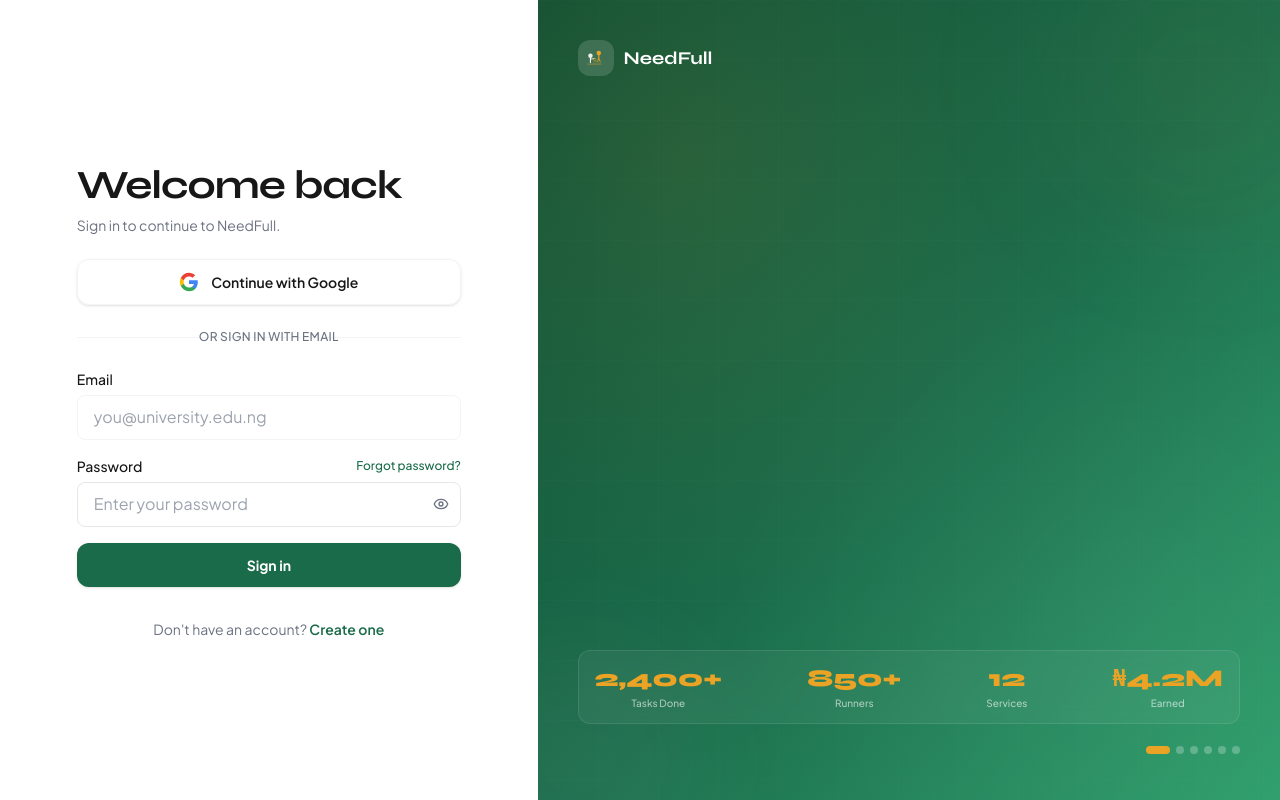
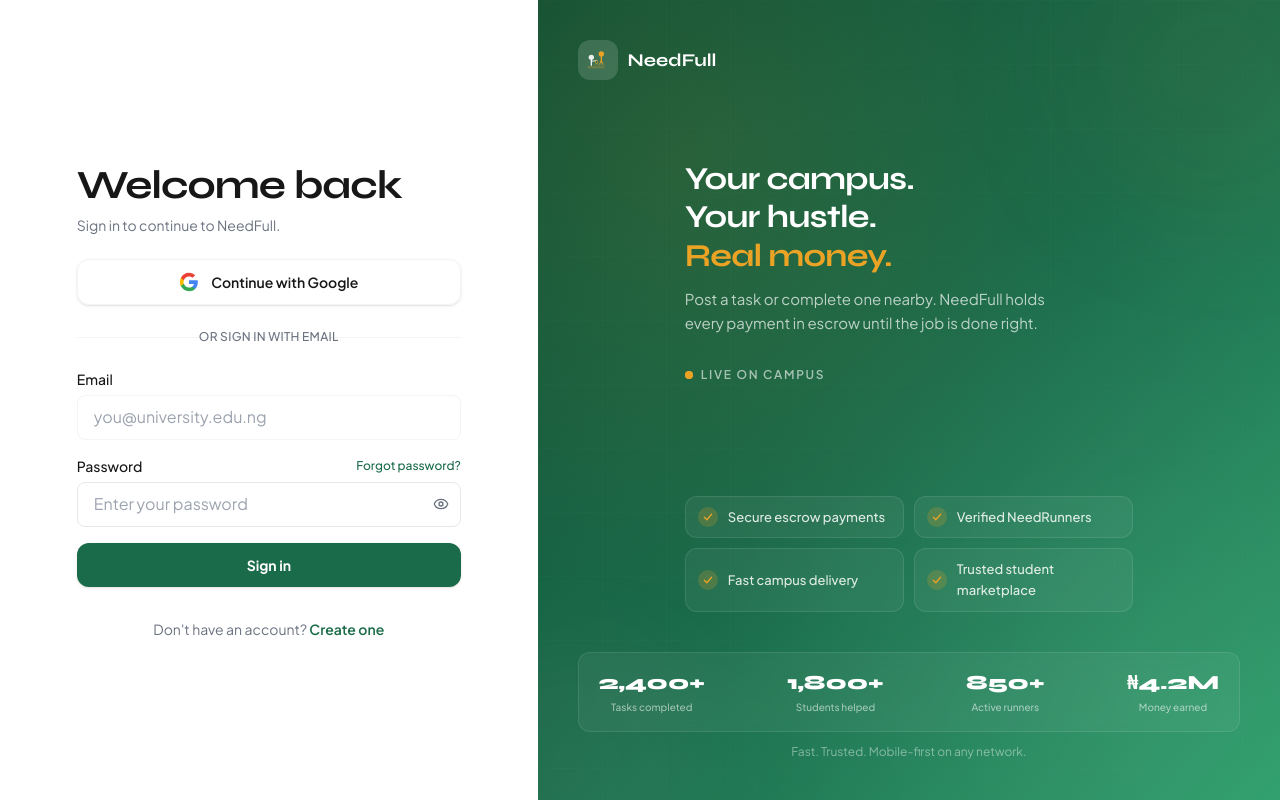
Before and after one commit to Justfaradays1/NeedFull, a Next.js app in the folder needfull-frontend/: page /login in a window 1280 px wide. Built offline with nearby package versions, Linux system fonts and the light colour scheme.

Commit message:
fix: auth UX - no-FOUC theme bootstrap, calm showcase panel, theme-safe auth pages

```diff
--- a/needfull-frontend/src/app/(auth)/reset-password/page.tsx
+++ b/needfull-frontend/src/app/(auth)/reset-password/page.tsx
@@ -199,7 +199,10 @@ function ResetPasswordForm() {
 
 export default function ResetPasswordPage() {
   return (
-    <div className="auth-page flex min-h-screen flex-col bg-white">
+    <div
+      className="auth-page flex min-h-screen flex-col"
+      style={{ backgroundColor: "var(--color-background, #ffffff)" }}
+    >
       <div className="border-b border-gray-200 px-4 py-6 sm:px-6">
         <Link
           href="/"
--- a/needfull-frontend/src/components/auth/AuthBranding.tsx
+++ b/needfull-frontend/src/components/auth/AuthBranding.tsx
@@ -1,206 +1,75 @@
 "use client";
 
-import { useState, useEffect, useRef, useCallback } from "react";
+import { useState, useEffect, useRef } from "react";
 
-interface MicroCard {
-  text: string;
-  delay: string;
-}
+// WHAT: Supporting marketing panel for auth pages (right side, desktop only)
+// WHY: Reinforces the NeedFull story without competing with the login form.
+//      Deliberately calm: one gentle crossfade, restrained color, and text
+//      that reads in BOTH themes (fixed brand gradient + white text)
 
-interface TaskScenario {
-  category: string;
-  title: string;
-  reward: string;
-  location: string;
-  due: string;
-  runnerInitials: string;
-  runnerName: string;
-  runnerRating: string;
-  color: string;
-  badgeBg: string;
-  microCards: MicroCard[];
-}
+const previews = [
+  { tag: "Laundry", note: "Temi F. just earned ₦1,500", emoji: "🧺" },
+  { tag: "Printing", note: "50 pages of notes done in 40 min", emoji: "🖨️" },
+  { tag: "Food Delivery", note: "Jollof run delivered at Aroma Cafe", emoji: "🍲" },
+  { tag: "Tech Help", note: "Laptop setup finished before class", emoji: "💻" },
+  { tag: "Cleaning", note: "Hostel clean-up rated 4.9★", emoji: "🧹" },
+] as const;
 
-const scenarios: TaskScenario[] = [
-  {
-    category: "Laundry",
-    title: "Wash and iron 5 clothes before 6pm",
-    reward: "₦1,500",
-    location: "Female Hostel Block B",
-    due: "Due in 2 hours",
-    runnerInitials: "TF",
-    runnerName: "Temi F.",
-    runnerRating: "4.9",
-    color: "from-amber-500 to-amber-400",
-    badgeBg: "bg-brand-light text-brand",
-    microCards: [
-      { text: "Just earned ₦1,350", delay: "0.5s" },
-      { text: "★ 4.9 · 32 reviews", delay: "1.2s" },
-      { text: "2 students applied", delay: "2.0s" },
-      { text: "27 Active Tasks Nearby", delay: "0.8s" },
-    ],
-  },
-  {
-    category: "Food Delivery",
-    title: "Pick up Jollof Rice from Aroma Cafe",
-    reward: "₦800",
-    location: "Aroma Cafe → Science Faculty",
-    due: "Due in 45 min",
-    runnerInitials: "KO",
-    runnerName: "Kola O.",
-    runnerRating: "4.7",
-    color: "from-orange-500 to-orange-400",
-    badgeBg: "bg-orange-100 text-orange-700",
-    microCards: [
-      { text: "Task completed ✓", delay: "0.3s" },
-      { text: "New Job Posted", delay: "1.5s" },
-      { text: "★★★★★ New review", delay: "1.0s" },
-      { text: "12 delivery tasks open", delay: "2.2s" },
-    ],
-  },
-  {
-    category: "Printing",
-    title: "Print 50 pages of lecture notes",
-    reward: "₦500",
-    location: "Library Printing Room",
-    due: "Due by tomorrow 9am",
-    runnerInitials: "AM",
-    runnerName: "Amina M.",
-    runnerRating: "4.8",
-    color: "from-blue-500 to-blue-400",
-    badgeBg: "bg-blue-100 text-blue-700",
-    microCards: [
-      { text: "Just earned ₦450", delay: "0.7s" },
-      { text: "✓ Verified Runner", delay: "1.8s" },
-      { text: "8 printing tasks nearby", delay: "0.5s" },
-      { text: "65 tasks completed", delay: "2.5s" },
-    ],
-  },
-  {
-    category: "Shopping",
-    title: "Buy groceries from Campus Market",
-    reward: "₦2,000",
-    location: "Campus Market → Block C",
-    due: "Due in 3 hours",
-    runnerInitials: "CJ",
-    runnerName: "Chidi J.",
-    runnerRating: "5.0",
-    color: "from-green-500 to-green-400",
-    badgeBg: "bg-green-100 text-green-700",
-    microCards: [
-      { text: "Just earned ₦1,800", delay: "0.4s" },
-      { text: "★ 5.0 · 48 reviews", delay: "1.1s" },
-      { text: "3 runners available", delay: "0.9s" },
-      { text: "New Job Posted", delay: "2.0s" },
-    ],
-  },
-  {
-    category: "Academic",
-    title: "Proofread my 300-level essay",
-    reward: "₦1,200",
-    location: "Arts & Humanities Block",
-    due: "Due in 5 hours",
-    runnerInitials: "SE",
-    runnerName: "Sade E.",
-    runnerRating: "4.6",
-    color: "from-purple-500 to-purple-400",
-    badgeBg: "bg-purple-100 text-purple-700",
-    microCards: [
-      { text: "Just earned ₦1,080", delay: "1.3s" },
-      { text: "Task completed ✓", delay: "0.6s" },
-      { text: "42 students helped", delay: "1.7s" },
-      { text: "★★★★★ New review", delay: "0.3s" },
-    ],
-  },
-  {
-    category: "Transport",
-    title: "Drive me to the park this evening",
-    reward: "₦1,000",
-    location: "Main Gate → City Park",
-    due: "Due at 6pm",
-    runnerInitials: "IB",
-    runnerName: "Ibrahim B.",
-    runnerRating: "4.8",
-    color: "from-cyan-500 to-cyan-400",
-    badgeBg: "bg-cyan-100 text-cyan-700",
-    microCards: [
-      { text: "✓ Verified Runner", delay: "0.9s" },
-      { text: "Just earned ₦900", delay: "1.4s" },
-      { text: "5 transport requests", delay: "0.7s" },
-      { text: "⭐ 4.8 · 56 reviews", delay: "2.1s" },
-    ],
-  },
-];
+const highlights = [
+  "Secure escrow payments",
+  "Verified NeedRunners",
+  "Fast campus delivery",
+  "Trusted student marketplace",
+] as const;
 
-const marketingMessages = [
-  "Turn your free time into income.",
-  "Your campus. Your marketplace.",
-  "Help others. Earn more.",
-  "Every task is an opportunity.",
-  "You're never alone on campus.",
-];
+const stats = [
+  { value: "2,400+", label: "Tasks completed" },
+  { value: "1,800+", label: "Students helped" },
+  { value: "850+", label: "Active runners" },
+  { value: "₦4.2M", label: "Money earned" },
+] as const;
 
 export function AuthBranding() {
-  const [current, setCurrent] = useState(0);
-  const [msgIndex, setMsgIndex] = useState(0);
-  const [isPaused, setIsPaused] = useState(false);
-  const intervalRef = useRef<ReturnType<typeof setInterval> | null>(null);
-  const msgIntervalRef = useRef<ReturnType<typeof setInterval> | null>(null);
+  const [index, setIndex] = useState(0);
 
-  const scenario = scenarios[current];
-
-  const startRotation = useCallback(() => {
-    if (intervalRef.current) clearInterval(intervalRef.current);
-    intervalRef.current = setInterval(() => {
-      setCurrent((prev) => (prev + 1) % scenarios.length);
-    }, 7000);
+  useEffect(() => {
+    const id = setInterval(() => {
+      setIndex((prev) => (prev + 1) % previews.length);
+    }, 6000);
+    return () => clearInterval(id);
   }, []);
 
-  useEffect(() => {
-    if (!isPaused) startRotation();
-    else if (intervalRef.current) clearInterval(intervalRef.current);
-    return () => {
-      if (intervalRef.current) clearInterval(intervalRef.current);
-    };
-  }, [isPaused, startRotation]);
-
-  // Marketing messages rotate independently
-  useEffect(() => {
-    msgIntervalRef.current = setInterval(() => {
-      setMsgIndex((prev) => (prev + 1) % marketingMessages.length);
-    }, 5000);
-    return () => {
-      if (msgIntervalRef.current) clearInterval(msgIntervalRef.current);
-    };
-  }, []);
+  const preview = previews[index];
 
   return (
     <div
       className="relative flex h-full w-full flex-col overflow-hidden"
-      onMouseEnter={() => setIsPaused(true)}
-      onMouseLeave={() => setIsPaused(false)}
+      aria-hidden="true"
     >
-      {/* Deep background */}
+      {/* Deep brand background (identical in light & dark) */}
       <div className="absolute inset-0 bg-gradient-to-br from-brand-dark via-brand to-brand-mid" />
       <div className="pointer-events-none absolute inset-0 bg-[radial-gradient(ellipse_at_20%_20%,rgba(234,163,37,0.10)_0%,transparent_50%)]" />
-      <div className="pointer-events-none absolute inset-0 bg-[radial-gradient(ellipse_at_80%_80%,rgba(255,255,255,0.04)_0%,transparent_50%)]" />
-      {/* Faint grid pattern */}
+      <div className="pointer-events-none absolute inset-0 bg-[radial-gradient(ellipse_at_80%_85%,rgba(255,255,255,0.05)_0%,transparent_50%)]" />
       <div
         className="pointer-events-none absolute inset-0 opacity-[0.04]"
         style={{
-          backgroundImage: `linear-gradient(rgba(255,255,255,0.3) 1px, transparent 1px), linear-gradient(90deg, rgba(255,255,255,0.3) 1px, transparent 1px)`,
-          backgroundSize: "60px 60px",
+          backgroundImage:
+            "linear-gradient(rgba(255,255,255,0.3) 1px, transparent 1px), linear-gradient(90deg, rgba(255,255,255,0.3) 1px, transparent 1px)",
+          backgroundSize: "64px 64px",
         }}
       />
-      {/* Abstract shape top-right */}
-      <div className="pointer-events-none absolute -right-20 -top-20 h-80 w-80 rounded-full bg-gold/5 blur-3xl" />
-      <div className="pointer-events-none absolute -bottom-20 -left-20 h-60 w-60 rounded-full bg-white/5 blur-3xl" />
+      <div className="pointer-events-none absolute -right-24 -top-24 h-80 w-80 rounded-full bg-gold/5 blur-3xl" />
+      <div className="pointer-events-none absolute -bottom-24 -left-24 h-64 w-64 rounded-full bg-white/5 blur-3xl" />
 
-      {/* Top: logo */}
+      {/* ─── Logo ─── */}
       <div className="relative z-10 shrink-0 p-8 lg:p-10">
-        <a href="/" className="inline-flex items-center gap-2.5" aria-label="NeedFull home">
-          <div className="flex h-9 w-9 items-center justify-center rounded-xl bg-white/15 text-gold backdrop-blur-sm">
-            <svg viewBox="0 3 36 30" fill="none" className="h-5 w-5">
+        <a
+          href="/"
+          className="inline-flex items-center gap-2.5"
+          aria-label="NeedFull home"
+        >
+          <div className="flex h-10 w-10 items-center justify-center rounded-xl bg-white/15 text-gold backdrop-blur-sm">
+            <svg viewBox="0 3 36 30" fill="none" className="h-6 w-6">
               <rect x="12" y="24" width="16" height="2.5" rx="1.25" fill="currentColor" opacity="0.18" />
               <rect x="2" y="27.5" width="26" height="3" rx="1.5" fill="currentColor" opacity="0.28" />
               <circle cx="23" cy="9" r="4" fill="currentColor" />
@@ -214,134 +83,107 @@ export function AuthBranding() {
               <circle cx="16" cy="21" r="1.5" fill="#1A6B4A" />
             </svg>
           </div>
-          <span className="font-display text-lg font-bold text-white">NeedFull</span>
+          <span className="font-display text-lg font-bold text-white">
+            NeedFull
+          </span>
         </a>
       </div>
 
-      {/* Center: hero card area */}
+      {/* ─── Showcase ─── */}
       <div className="relative z-10 flex flex-1 items-center justify-center px-8 lg:px-12">
-        <div className="flex w-full max-w-sm flex-col items-center gap-3">
-          {/* Micro-cards row 1 (top 2) */}
-          <div className="flex w-full flex-wrap items-center justify-center gap-2">
-            {scenario.microCards.slice(0, 2).map((card, i) => (
-              <div
-                key={i}
-                className="animate-fade-slide-up rounded-xl border border-white/20 bg-white/95 px-3.5 py-2 shadow-lg"
-                style={{
-                  animationDelay: card.delay,
-                  animationDuration: "0.4s",
-                }}
-              >
-                <p className="whitespace-nowrap text-xs font-semibold text-gray-900">{card.text}</p>
-              </div>
-            ))}
+        <div className="flex w-full max-w-md flex-col gap-6">
+          {/* Headline + value proposition */}
+          <div>
+            <h2 className="font-display text-[32px] font-extrabold leading-[1.1] tracking-tight text-white lg:text-4xl">
+              Your campus.
+              <br />
+              Your hustle.
+              <br />
+              <span className="text-gold">Real money.</span>
+            </h2>
+            <p className="mt-3 max-w-sm text-[15px] leading-relaxed text-white/70">
+              Post a task or complete one nearby. NeedFull holds every payment in
+              escrow until the job is done right.
+            </p>
           </div>
 
-          {/* Hero task card */}
+          {/* Live task preview — single gentle crossfade */}
+          <div>
+            <div className="mb-2.5 inline-flex items-center gap-2 text-xs font-semibold uppercase tracking-[0.14em] text-white/60">
+              <span className="relative flex h-2 w-2">
+                <span className="absolute inline-flex h-full w-full animate-ping rounded-full bg-gold opacity-60" />
+                <span className="relative inline-flex h-2 w-2 rounded-full bg-gold" />
+              </span>
+              Live on campus
+            </div>
             <div
-            key={current}
-            className="w-full animate-scale-in rounded-2xl p-6 shadow-2xl lg:p-8"
-            style={{
-              animationDuration: "0.5s",
-              backgroundColor: "var(--color-card-bg, #ffffff)",
-            }}
+              key={index}
+              className="animate-fade-in rounded-2xl border border-white/15 bg-white/10 p-4 backdrop-blur-sm"
+              style={{ animationDuration: "0.5s" }}
             >
-            <div className="flex items-center justify-between">
-              <span className={`rounded-full px-3 py-1 text-xs font-semibold ${scenario.badgeBg}`}>
-                {scenario.category}
-              </span>
-              <span className="font-display text-2xl font-extrabold text-gold">{scenario.reward}</span>
+              <div className="flex items-center gap-3.5">
+                <div className="flex h-11 w-11 shrink-0 items-center justify-center rounded-xl bg-white/10 text-lg">
+                  {preview.emoji}
                 </div>
-            <h3 className="mt-4 font-display text-lg font-bold" style={{ color: "var(--color-foreground, #171717)" }}>
-              {scenario.title}
-            </h3>
-            <div className="mt-2 flex items-center gap-1.5 text-sm" style={{ color: "var(--color-muted, #6b7280)" }}>
-              <svg className="h-4 w-4 shrink-0" fill="none" viewBox="0 0 24 24" stroke="currentColor" strokeWidth={1.5}>
-                <path strokeLinecap="round" strokeLinejoin="round" d="M15 10.5a3 3 0 11-6 0 3 3 0 016 0z" />
-                <path strokeLinecap="round" strokeLinejoin="round" d="M19.5 10.5c0 7.142-7.5 11.25-7.5 11.25S4.5 17.642 4.5 10.5a7.5 7.5 0 1115 0z" />
-              </svg>
-              {scenario.location}
-            </div>
-            <div className="mt-1 flex items-center gap-1.5 text-sm text-amber-600">
-              <svg className="h-4 w-4 shrink-0" fill="none" viewBox="0 0 24 24" stroke="currentColor" strokeWidth={1.5}>
-                <path strokeLinecap="round" strokeLinejoin="round" d="M12 6v6h4.5m4.5 0a9 9 0 11-18 0 9 9 0 0118 0z" />
-              </svg>
-              {scenario.due}
-            </div>
-            <div className="mt-6 flex items-center gap-3 pt-4" style={{ borderTop: "1px solid var(--color-card-border, #e5e7eb)" }}>
-              <div className="flex h-10 w-10 items-center justify-center rounded-full bg-brand text-xs font-bold text-on-brand">
-                {scenario.runnerInitials}
-              </div>
-              <div className="flex-1">
-                <p className="text-sm font-semibold" style={{ color: "var(--color-foreground, #171717)" }}>{scenario.runnerName}</p>
-                <p className="flex items-center gap-1 text-xs" style={{ color: "var(--color-muted, #6b7280)" }}>
-                  <span className="text-gold">&#9733;</span> {scenario.runnerRating}
+                <div className="min-w-0 flex-1">
+                  <p className="text-[15px] font-bold text-white">
+                    {preview.tag}
+                  </p>
+                  <p className="truncate text-[13px] text-white/60">
+                    {preview.note}
                   </p>
                 </div>
-              <a href="/register" className="rounded-full bg-gold px-5 py-2 text-xs font-bold text-white shadow-sm transition-all hover:brightness-105 active:scale-[0.97]">
-                Apply &rarr;
-              </a>
+                <span className="shrink-0 rounded-full bg-gold px-2.5 py-1 text-[10px] font-bold text-white">
+                  Live
+                </span>
+              </div>
+            </div>
           </div>
 
-            {/* Micro-cards row 2 (bottom 2) */}
-            <div className="flex w-full flex-wrap items-center justify-center gap-2">
-              {scenario.microCards.slice(2).map((card, i) => (
+          {/* Platform highlights */}
+          <div className="grid grid-cols-2 gap-2.5">
+            {highlights.map((h) => (
               <div
-                key={i}
-                className="animate-fade-slide-up rounded-xl border border-white/20 bg-white/95 px-3.5 py-2 shadow-lg"
-                style={{
-                  animationDelay: card.delay,
-                  animationDuration: "0.4s",
-                }}
+                key={h}
+                className="flex items-center gap-2.5 rounded-xl border border-white/10 bg-white/5 px-3 py-2.5"
               >
-                <p className="whitespace-nowrap text-xs font-semibold text-gray-900">{card.text}</p>
+                <span className="flex h-5 w-5 shrink-0 items-center justify-center rounded-full bg-gold/20 text-gold">
+                  <svg viewBox="0 0 20 20" fill="none" className="h-3 w-3">
+                    <path
+                      d="M4 10.5l4 4 8-9"
+                      stroke="currentColor"
+                      strokeWidth="2.2"
+                      strokeLinecap="round"
+                      strokeLinejoin="round"
+                    />
+                  </svg>
+                </span>
+                <span className="text-[13px] font-medium text-white/85">
+                  {h}
+                </span>
               </div>
             ))}
           </div>
         </div>
       </div>
-      </div>
 
-      {/* Bottom: metrics + marketing message */}
-      <div className="relative z-10 shrink-0 space-y-4 px-8 pb-8 lg:px-10 lg:pb-10">
-        {/* Metrics bar */}
-        <div className="flex items-center justify-between gap-3 rounded-xl border border-white/10 bg-white/5 px-4 py-3 backdrop-blur-sm">
-          {[
-            { value: "2,400+", label: "Tasks Done" },
-            { value: "850+", label: "Runners" },
-            { value: "12", label: "Services" },
-            { value: "₦4.2M", label: "Earned" },
-          ].map((m) => (
-            <div key={m.label} className="text-center">
-              <p className="font-display text-xl font-extrabold text-gold lg:text-2xl">{m.value}</p>
-              <p className="text-[10px] font-medium text-white/60">{m.label}</p>
+      {/* ─── Stats (understated) ─── */}
+      <div className="relative z-10 shrink-0 px-8 pb-8 lg:px-10 lg:pb-10">
+        <div className="flex items-center justify-between gap-3 rounded-xl border border-white/10 bg-white/5 px-5 py-4 backdrop-blur-sm">
+          {stats.map((s) => (
+            <div key={s.label} className="text-center">
+              <p className="font-display text-lg font-extrabold text-white lg:text-xl">
+                {s.value}
+              </p>
+              <p className="mt-0.5 text-[10px] font-medium text-white/55">
+                {s.label}
+              </p>
             </div>
           ))}
         </div>
-
-        {/* Marketing message + dots */}
-        <div className="flex items-center justify-between">
-          <p
-            key={msgIndex}
-            className="animate-fade-in text-sm font-medium text-white/80"
-            style={{ animationDuration: "0.5s" }}
-          >
-            {marketingMessages[msgIndex]}
+        <p className="mt-3 text-center text-xs text-white/45">
+          Fast. Trusted. Mobile-first on any network.
         </p>
-          <div className="flex items-center gap-1.5">
-            {scenarios.map((_, i) => (
-              <button
-                key={i}
-                type="button"
-                onClick={() => { setCurrent(i); if (!isPaused) startRotation(); }}
-                aria-label={`Task ${i + 1}`}
-                className={`rounded-full transition-all duration-500 ${
-                  i === current ? "h-2 w-6 bg-gold" : "h-2 w-2 bg-white/25 hover:bg-white/40"
-                }`}
-              />
-            ))}
-          </div>
-        </div>
       </div>
     </div>
   );
```
Also changed, not shown: needfull-frontend/src/app/(auth)/login/page.tsx (+8 -8 lines), needfull-frontend/src/app/layout.tsx (+30 -0 lines). Lines whose indentation alone changed are shown as unchanged.
